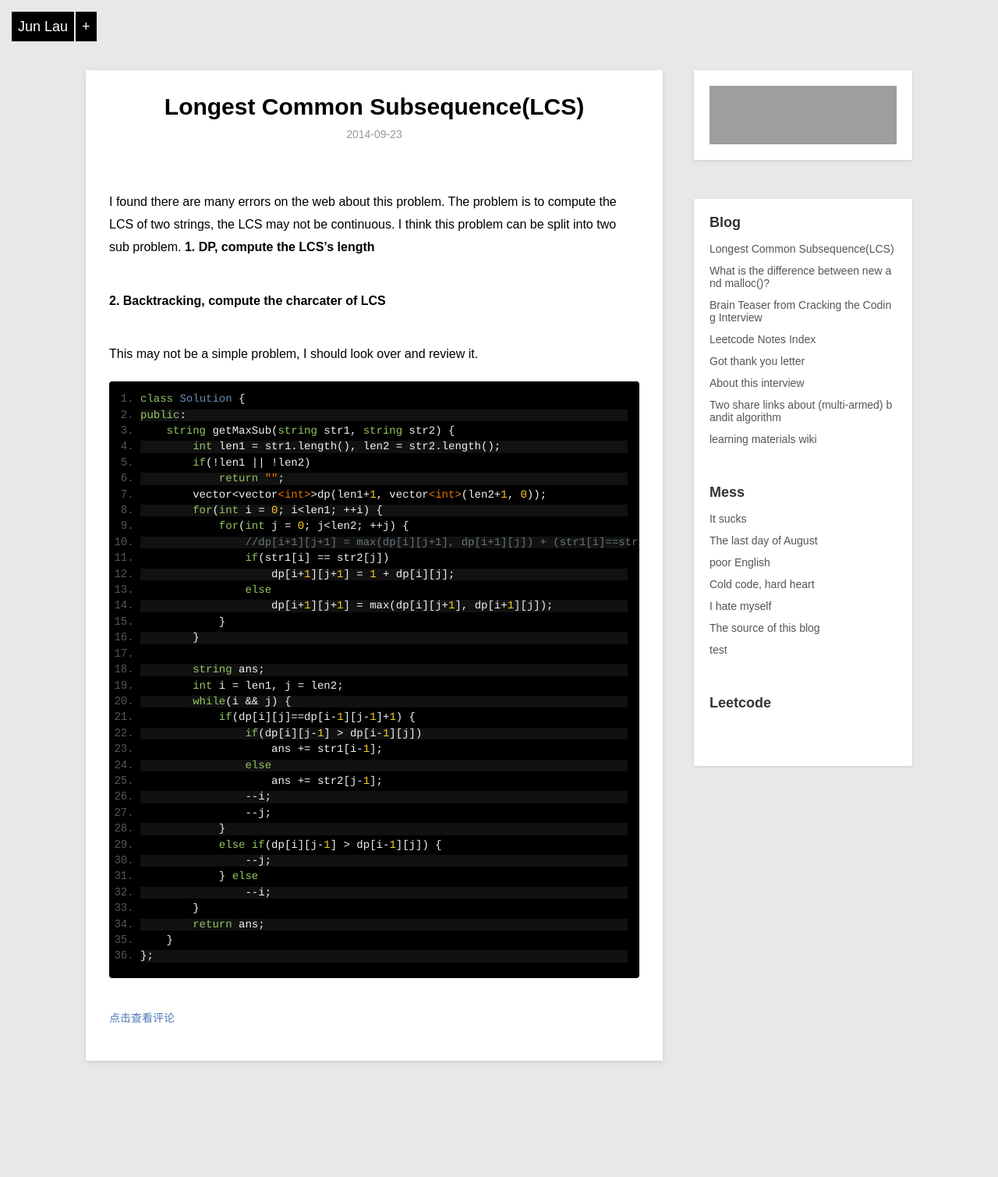
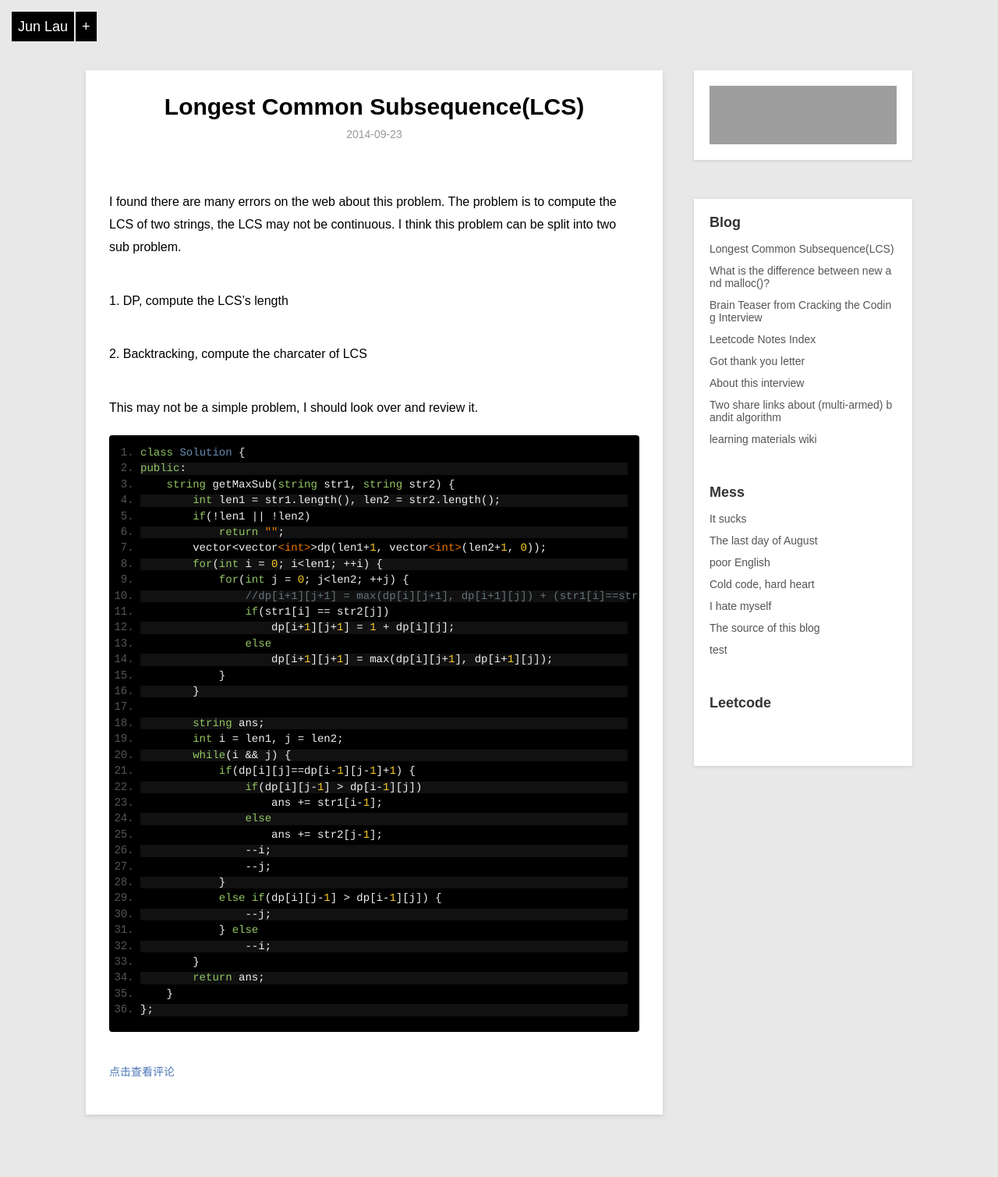
Before and after one commit to kunth/kunth.github.io, a Jekyll site: the page built from _posts/blog/2014-09-23-LCS.md, in a window 1280 px wide. Shown: the whole page at 78% size. Built offline with Jekyll 4.4.1, drawn with Linux system fonts in a browser that asks for light colours; Markdown is read by kramdown in place of the engine named in the settings; before the commit the page ends 1440 px from its top, so only the background shows below that; grey boxes are pictures that could not be loaded.

Commit message:
update LCS

```diff
--- a/_posts/blog/2014-09-23-LCS.md
+++ b/_posts/blog/2014-09-23-LCS.md
@@ -6,9 +6,10 @@
 ---
 
 I found there are many errors on the web about this problem. The problem is to compute the LCS of two strings, the LCS may not be continuous. I think this problem can be split into two sub problem.
-**1. DP, compute the LCS's length**
 
-**2. Backtracking, compute the charcater of LCS**
+*1. DP, compute the LCS's length*
+
+*2. Backtracking, compute the charcater of LCS*
 
 This may not be a simple problem, I should look over and review it.
 
```
